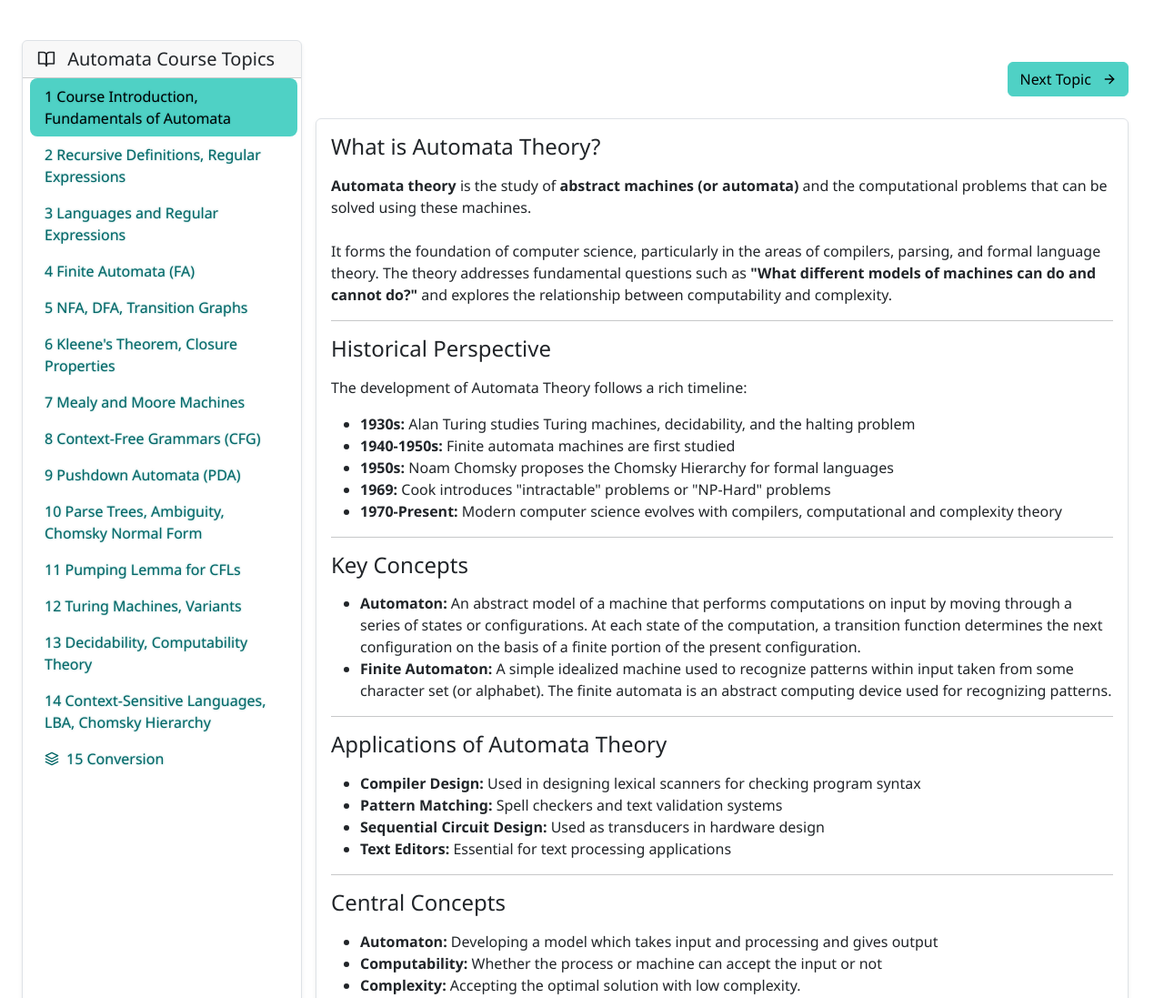
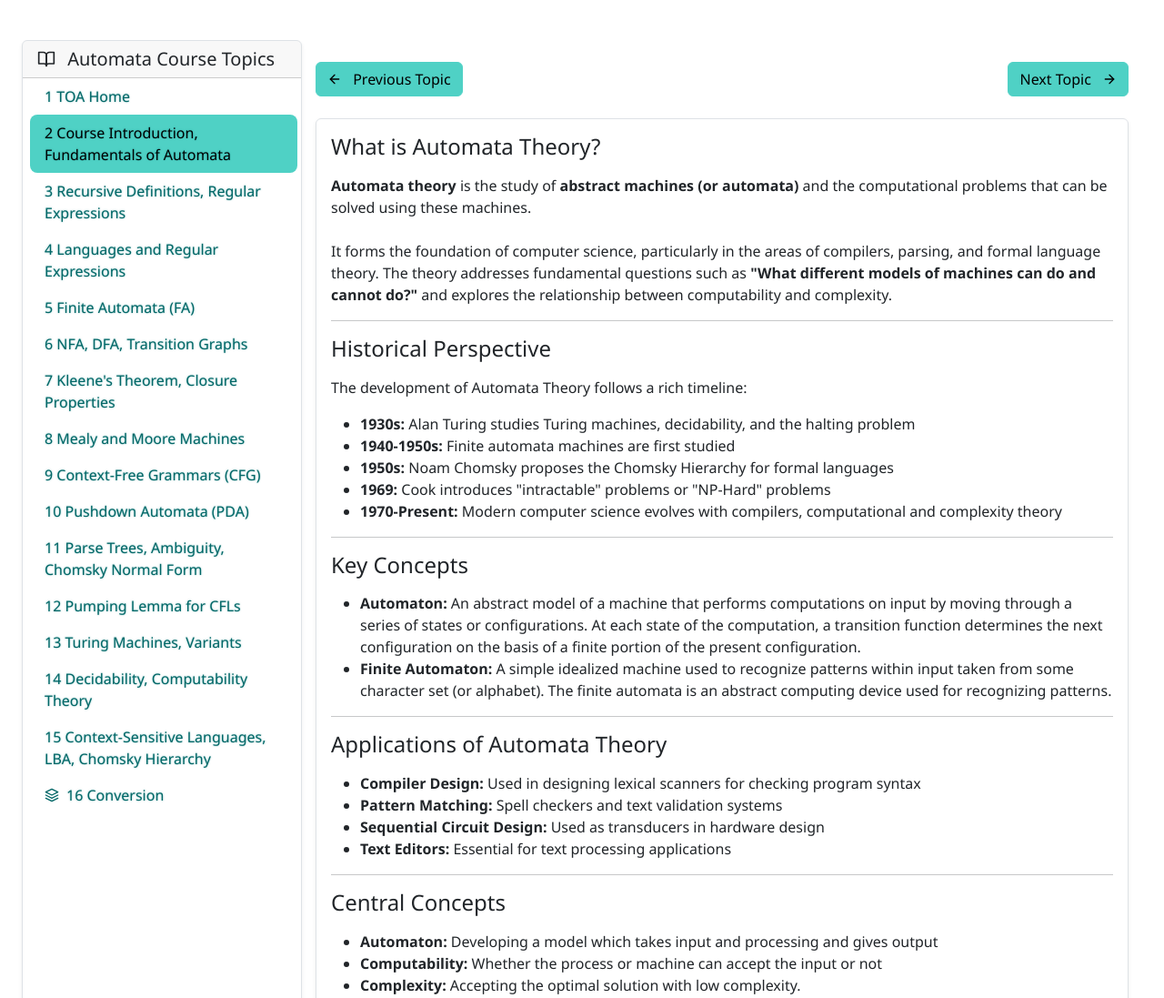
Before and after one commit to Abrash-Official/Theory-Of-Automata, a Flask app: page /course-intro in a window 1280 px wide. Shown: the part 56-1153 px from the top of the page at 91% size. Run offline with Flask 3, Linux system fonts and the light colour scheme; some libraries are stand-ins or nearby versions.

Commit message:
Add Home Page

```diff
--- a/app/routes.py
+++ b/app/routes.py
@@ -13,6 +13,7 @@
 
 # Define the order of topics for navigation
 TOPIC_ORDER = [
+    'toa_home',
     'course_intro',
     'recursive_def',
     'languages_regex',
@@ -32,7 +33,12 @@
 
 @app.route('/')
 def index():
-    return redirect(url_for('course_intro'))
+    return redirect(url_for('toa_home'))
+
+@app.route('/toa-home')
+def toa_home():
+    previous_url, next_url = get_nav_links('toa_home')
+    return render_template('toa_home.html', previous_page=previous_url, next_page=next_url, active_page='toa_home')
 
 @app.route('/api/convert/regex-to-dfa', methods=['POST'])
 def convert_regex_to_dfa():
--- a/app/templates/base.html
+++ b/app/templates/base.html
@@ -56,21 +56,22 @@
                     </div>
                     <div class="card-body p-0 sidebar-scroll">
                         <div class="nav flex-column nav-pills" id="course-sidebar" role="tablist" aria-orientation="vertical" style="text-align: left;">
-                            <a class="nav-link text-start ms-2 {% if active_page == 'course_intro' %}active{% endif %}" href="{{ url_for('course_intro') }}">1 Course Introduction, Fundamentals of Automata</a>
-                            <a class="nav-link text-start ms-2 {% if active_page == 'recursive_def' %}active{% endif %}" href="{{ url_for('recursive_def') }}">2 Recursive Definitions, Regular Expressions</a>
-                            <a class="nav-link text-start ms-2 {% if active_page == 'languages_regex' %}active{% endif %}" href="{{ url_for('languages_regex') }}">3 Languages and Regular Expressions</a>
-                            <a class="nav-link text-start ms-2 {% if active_page == 'finite_automata' %}active{% endif %}" href="{{ url_for('finite_automata') }}">4 Finite Automata (FA)</a>
-                            <a class="nav-link text-start ms-2 {% if active_page == 'nfa_dfa_graphs' %}active{% endif %}" href="{{ url_for('nfa_dfa_graphs') }}">5 NFA, DFA, Transition Graphs</a>
-                            <a class="nav-link text-start ms-2 {% if active_page == 'kleene_closure' %}active{% endif %}" href="{{ url_for('kleene_closure') }}">6 Kleene's Theorem, Closure Properties</a>
-                            <a class="nav-link text-start ms-2 {% if active_page == 'mealy_moore' %}active{% endif %}" href="{{ url_for('mealy_moore') }}">7 Mealy and Moore Machines</a>
-                            <a class="nav-link text-start ms-2 {% if active_page == 'cfg' %}active{% endif %}" href="{{ url_for('cfg') }}">8 Context-Free Grammars (CFG)</a>
-                            <a class="nav-link text-start ms-2 {% if active_page == 'pda' %}active{% endif %}" href="{{ url_for('pda') }}">9 Pushdown Automata (PDA)</a>
-                            <a class="nav-link text-start ms-2 {% if active_page == 'parse_trees' %}active{% endif %}" href="{{ url_for('parse_trees') }}">10 Parse Trees, Ambiguity, Chomsky Normal Form</a>
-                            <a class="nav-link text-start ms-2 {% if active_page == 'pumping_lemma' %}active{% endif %}" href="{{ url_for('pumping_lemma') }}">11 Pumping Lemma for CFLs</a>
-                            <a class="nav-link text-start ms-2 {% if active_page == 'turing_machines' %}active{% endif %}" href="{{ url_for('turing_machines') }}">12 Turing Machines, Variants</a>
-                            <a class="nav-link text-start ms-2 {% if active_page == 'decidability' %}active{% endif %}" href="{{ url_for('decidability') }}">13 Decidability, Computability Theory</a>
-                            <a class="nav-link text-start ms-2 {% if active_page == 'context_sensitive' %}active{% endif %}" href="{{ url_for('context_sensitive') }}">14 Context-Sensitive Languages, LBA, Chomsky Hierarchy</a>
-                            <a class="nav-link text-start ms-2 {% if active_page == 'conversion' %}active{% endif %}" href="{{ url_for('conversion') }}"><i data-feather="layers" class="me-2"></i>15 Conversion</a>
+                            <a class="nav-link text-start ms-2 {% if active_page == 'toa_home' %}active{% endif %}" href="{{ url_for('toa_home') }}">1 TOA Home</a>
+                            <a class="nav-link text-start ms-2 {% if active_page == 'course_intro' %}active{% endif %}" href="{{ url_for('course_intro') }}">2 Course Introduction, Fundamentals of Automata</a>
+                            <a class="nav-link text-start ms-2 {% if active_page == 'recursive_def' %}active{% endif %}" href="{{ url_for('recursive_def') }}">3 Recursive Definitions, Regular Expressions</a>
+                            <a class="nav-link text-start ms-2 {% if active_page == 'languages_regex' %}active{% endif %}" href="{{ url_for('languages_regex') }}">4 Languages and Regular Expressions</a>
+                            <a class="nav-link text-start ms-2 {% if active_page == 'finite_automata' %}active{% endif %}" href="{{ url_for('finite_automata') }}">5 Finite Automata (FA)</a>
+                            <a class="nav-link text-start ms-2 {% if active_page == 'nfa_dfa_graphs' %}active{% endif %}" href="{{ url_for('nfa_dfa_graphs') }}">6 NFA, DFA, Transition Graphs</a>
+                            <a class="nav-link text-start ms-2 {% if active_page == 'kleene_closure' %}active{% endif %}" href="{{ url_for('kleene_closure') }}">7 Kleene's Theorem, Closure Properties</a>
+                            <a class="nav-link text-start ms-2 {% if active_page == 'mealy_moore' %}active{% endif %}" href="{{ url_for('mealy_moore') }}">8 Mealy and Moore Machines</a>
+                            <a class="nav-link text-start ms-2 {% if active_page == 'cfg' %}active{% endif %}" href="{{ url_for('cfg') }}">9 Context-Free Grammars (CFG)</a>
+                            <a class="nav-link text-start ms-2 {% if active_page == 'pda' %}active{% endif %}" href="{{ url_for('pda') }}">10 Pushdown Automata (PDA)</a>
+                            <a class="nav-link text-start ms-2 {% if active_page == 'parse_trees' %}active{% endif %}" href="{{ url_for('parse_trees') }}">11 Parse Trees, Ambiguity, Chomsky Normal Form</a>
+                            <a class="nav-link text-start ms-2 {% if active_page == 'pumping_lemma' %}active{% endif %}" href="{{ url_for('pumping_lemma') }}">12 Pumping Lemma for CFLs</a>
+                            <a class="nav-link text-start ms-2 {% if active_page == 'turing_machines' %}active{% endif %}" href="{{ url_for('turing_machines') }}">13 Turing Machines, Variants</a>
+                            <a class="nav-link text-start ms-2 {% if active_page == 'decidability' %}active{% endif %}" href="{{ url_for('decidability') }}">14 Decidability, Computability Theory</a>
+                            <a class="nav-link text-start ms-2 {% if active_page == 'context_sensitive' %}active{% endif %}" href="{{ url_for('context_sensitive') }}">15 Context-Sensitive Languages, LBA, Chomsky Hierarchy</a>
+                            <a class="nav-link text-start ms-2 {% if active_page == 'conversion' %}active{% endif %}" href="{{ url_for('conversion') }}"><i data-feather="layers" class="me-2"></i>16 Conversion</a>
                         </div>
                     </div>
                 </div>
--- a/app/templates/course_intro.html
+++ b/app/templates/course_intro.html
@@ -308,4 +308,17 @@
         initializeApp();
     });
 </script>
+<div class="d-flex justify-content-between mt-4">
+    {% if previous_url %}
+    <a href="{{ previous_url }}" class="btn btn-outline-primary"><i data-feather="arrow-left" class="me-2"></i> Previous</a>
+    {% else %}
+    <div></div> {# Empty div to maintain spacing if no previous button #}
+    {% endif %}
+
+    {% if next_url %}
+    <a href="{{ next_url }}" class="btn btn-primary">Next <i data-feather="arrow-right" class="ms-2"></i></a>
+    {% else %}
+    <div></div> {# Empty div to maintain spacing if no next button #}
+    {% endif %}
+</div>
 {% endblock %}
```
Also changed, not shown: app/templates/toa_home.html (added, +31 -0 lines).
